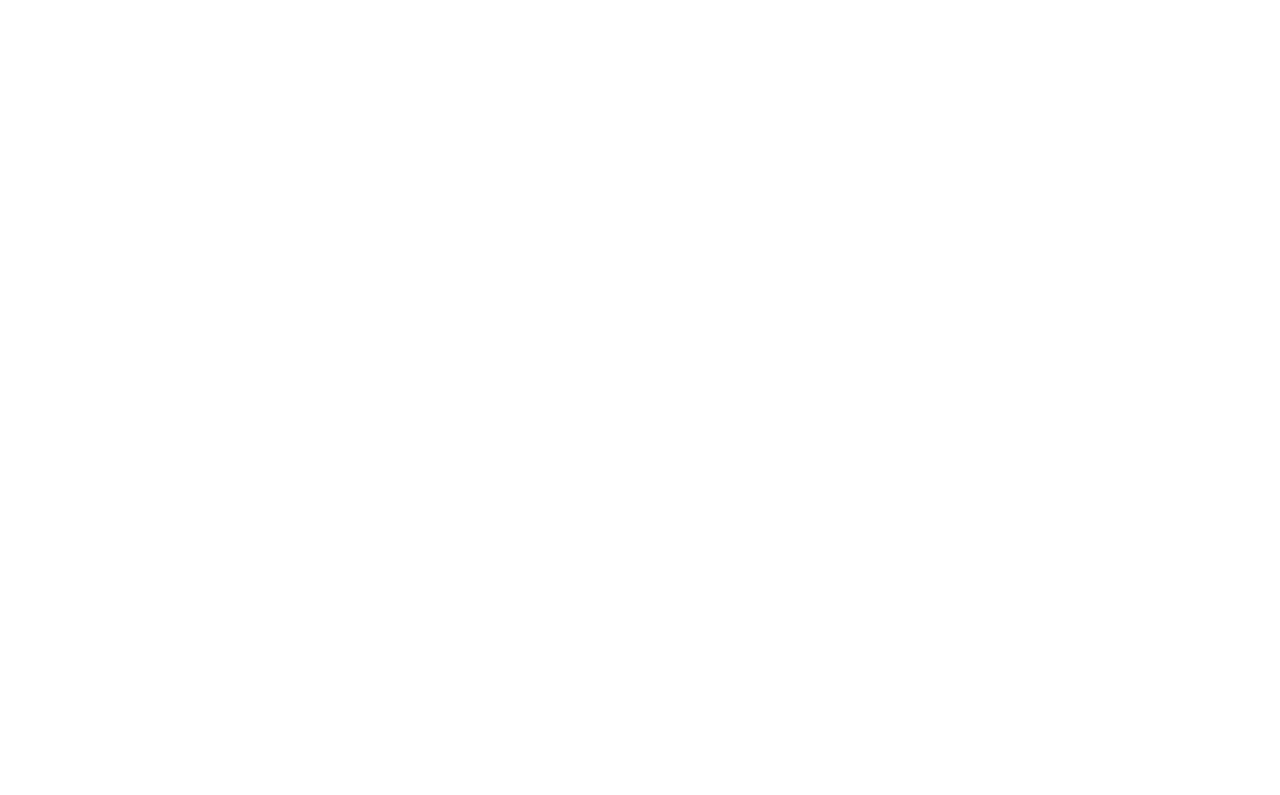
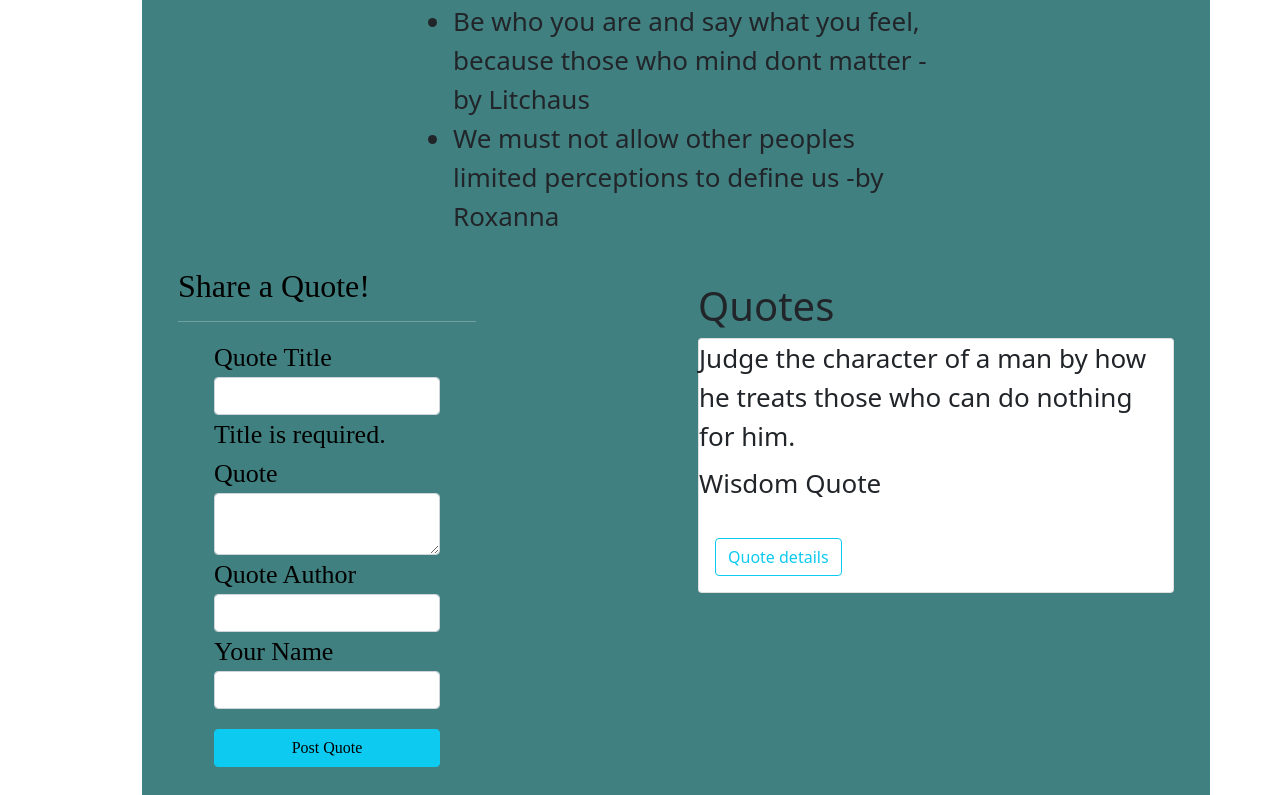
Before and after one commit to vyonna6519/quotes, an Angular app: page / in a window 1280 px wide. Shown: the part 265-1060 px from the top of the page. Before the commit the page ends 800 px from the top, so only its background shows below. Built offline with nearby package versions, Linux system fonts and the light colour scheme.

Commit message:
added form and quote component and styled them

```diff
--- a/src/app/app.component.html
+++ b/src/app/app.component.html
@@ -1,5 +1,5 @@
 
-
+<!-- <app-form></app-form> -->
 <app-quotes></app-quotes>
 <app-quote-info></app-quote-info>
 
--- a/src/app/app.module.ts
+++ b/src/app/app.module.ts
@@ -5,12 +5,14 @@
 import { AppComponent } from './app.component';
 import { QuotesComponent } from './quotes/quotes.component';
 import { QuoteInfoComponent } from './quote-info/quote-info.component';
+import { FormComponent } from './form/form.component';
 
 @NgModule({
   declarations: [
     AppComponent,
     QuotesComponent,
     QuoteInfoComponent,
+    FormComponent,
 
   ],
   imports: [
--- /dev/null
+++ b/src/app/form/form.component.css
@@ -0,0 +1,32 @@
+.container-fluid {
+
+    color: black;
+    height: 100vh;
+    align-items: left;
+}
+
+hr {
+    background-color: white;
+}
+
+.container-fluid form {
+    display: flex;
+    margin: 7px 30px;
+    padding: 0 6px;
+    max-width: 400px;
+    flex-direction: column;
+    border-radius: 20px;
+    font-family: 'Patrick Hand';
+}
+
+h2 {
+    font-family:  cursive;
+    padding-top: 15px;
+    font-weight: 500;
+}
+button {
+    margin-top:20px;
+}
+label {
+    font-size: 26px;
+}
--- /dev/null
+++ b/src/app/form/form.component.html
@@ -0,0 +1,32 @@
+<div class="container-fluid">
+    <h2 class="heading">Share a Quote!</h2>
+    <hr>
+
+        <form>
+        <div class="form-group">
+            <label for="title">Quote Title</label>
+            <input type="text" required class="form-control" id="title"  name="title" >
+
+                    Title is required.
+                </div>
+
+
+        <div class="form-group">
+            <label for="name">Quote</label>
+            <textarea class="form-control" id="quote" rows="2" required  name="name"></textarea>
+
+        </div>
+        <div class="form-group ">
+            <label for="description ">Quote Author</label>
+            <input type="text " required class="form-control " id="description "  name="description " >
+
+        </div>
+        <div class="form-group ">
+            <label for="name ">Your Name</label>
+            <input type="text " required class="form-control " id="name "  name="poster "  minlength="3 ">
+
+        </div>
+
+        <button type="submit " class="btn btn-info ">Post Quote</button>
+    </form>
+</div>
--- /dev/null
+++ b/src/app/form/form.component.ts
@@ -0,0 +1,23 @@
+import { Component, EventEmitter, OnInit, Output } from '@angular/core';
+import { Quote } from '../quote';
+
+@Component({
+  selector: 'app-form',
+  templateUrl: './form.component.html',
+  styleUrls: ['./form.component.css']
+})
+export class FormComponent implements OnInit {
+
+
+   quotes = new Quote(0,'', '',);
+  @Output() addQuote = new EventEmitter<Quote>();
+
+  submitQuote() {
+    this.addQuote.emit(this.quotes);
+  }
+
+  constructor() {}
+
+  ngOnInit() {}
+
+}
--- a/src/app/quote-info/quote-info.component.html
+++ b/src/app/quote-info/quote-info.component.html
@@ -1 +1,27 @@
-<p>quote-info works!</p>
+
+<div class="content" role="main">
+    <div class="tooslie container">
+        <h1>Quotes</h1>
+        <div class="row">
+
+
+
+            <div class="col-md-6" style="width:500px">
+                <div id="{{i}}" appHighlightQuote class="card" *ngFor='let quote of quotes; let i=index'>
+                    <p class="card-title"> {{ quote.quote }}</p>
+
+                    <p class="card-text">{{ quote.name }}</p>
+
+                    <div class="card-body">
+                        <button (click)='(i)' class="btn btn-outline-info" data-toggle="button">
+                            Quote details
+                        </button>
+
+
+
+                    </div>
+                </div>
+
+            </div>
+        </div>
+    </div>
--- a/src/app/quote-info/quote-info.component.ts
+++ b/src/app/quote-info/quote-info.component.ts
@@ -6,16 +6,12 @@
   styleUrls: ['./quote-info.component.css']
 })
 export class QuoteInfoComponent implements OnInit {
-  quotes:Quote[] = [
-    {id:1,name:'vyonna',quote:'You only live once,live it up'},
-    {id:1,name:'vyonna',quote:'You only live once,live it up'},
-    {id:1,name:'vyonna',quote:'You only live once,live it up'},
-    {id:1,name:'vyonna',quote:'You only live once,live it up'}
-  ];
-
+  quotes: Quote[] = [
+    new Quote(1,'Wisdom Quote', 'Judge the character of a man by how he treats those who can do nothing for him.'),
+  ]
   constructor() { }
 
-  ngOnInit() {
+  ngOnInit() :void {
   }
 
 }
--- a/src/app/quotes/quotes.component.css
+++ b/src/app/quotes/quotes.component.css
@@ -0,0 +1,23 @@
+.row {
+    margin-top: 20px;
+    background-color: rgb(65, 128, 128);
+    justify-content: space-around;
+    font-size: 26px;
+    margin-left: 60px;
+}
+.row h1 {
+    color: blanchedalmond;
+    text-transform: uppercase;
+    font-weight: bold;
+    font-size: 48px;
+    margin-left: 60px;
+}
+
+.forms {
+    display: flex;
+    justify-content: space-between;
+}
+
+.quote {
+    margin-top:30px;
+}
--- a/src/app/quotes/quotes.component.html
+++ b/src/app/quotes/quotes.component.html
@@ -1,8 +1,9 @@
 
-<div>
-    <div class="col-md-6">
+<div class="container">
+    <div class="row">
+    <div class="col-sm-6">
         <div>
-            <h1>My quotes</h1>
+            <h1>My quotes app</h1>
             <hr>
             <ul>
                 <li *ngFor='let quotes of quotes'>
@@ -10,5 +11,12 @@
                 </li>
             </ul>
           </div>
+        </div>
+        <div class="forms">
+            <app-form ></app-form>
+            <app-quote-info class="quote"></app-quote-info>
+        </div>
+</div>
+
 
 </div>
--- a/src/app/quotes/quotes.component.ts
+++ b/src/app/quotes/quotes.component.ts
@@ -8,10 +8,10 @@
 })
 export class QuotesComponent implements OnInit {
   quotes:Quote[] = [
-  {id:1,name:'vyonna',quote:'You only live once,live it up'},
-  {id:1,name:'vyonna',quote:'You only live once,live it up'},
-  {id:1,name:'vyonna',quote:'You only live once,live it up'},
-  {id:1,name:'vyonna',quote:'You only live once,live it up'}
+  {id:1,name:'vyonna',quote:'Live as if you were to die tomorrow.-by chinua'},
+  {id:1,name:'vyonna',quote:'You only live once,live it up -by Abel lexy '},
+  {id:1,name:'vyonna',quote:'Be who you are and say what you feel, because those who mind dont matter -by Litchaus'},
+  {id:1,name:'vyonna',quote:'We must not allow other peoples limited perceptions to define us -by Roxanna'}
 ];
 
 
```
Also changed, not shown: 1 other file (tests, documents, lock files or other folders).
